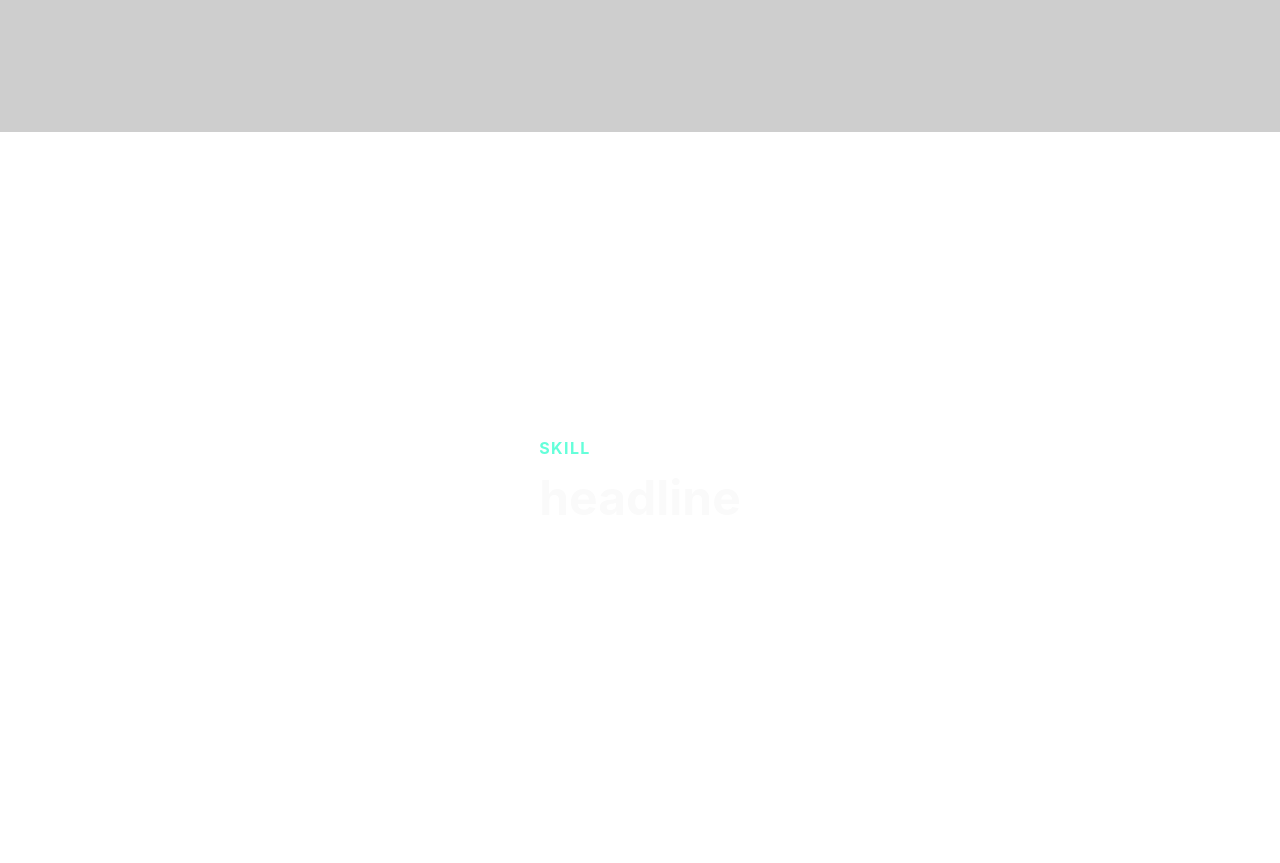
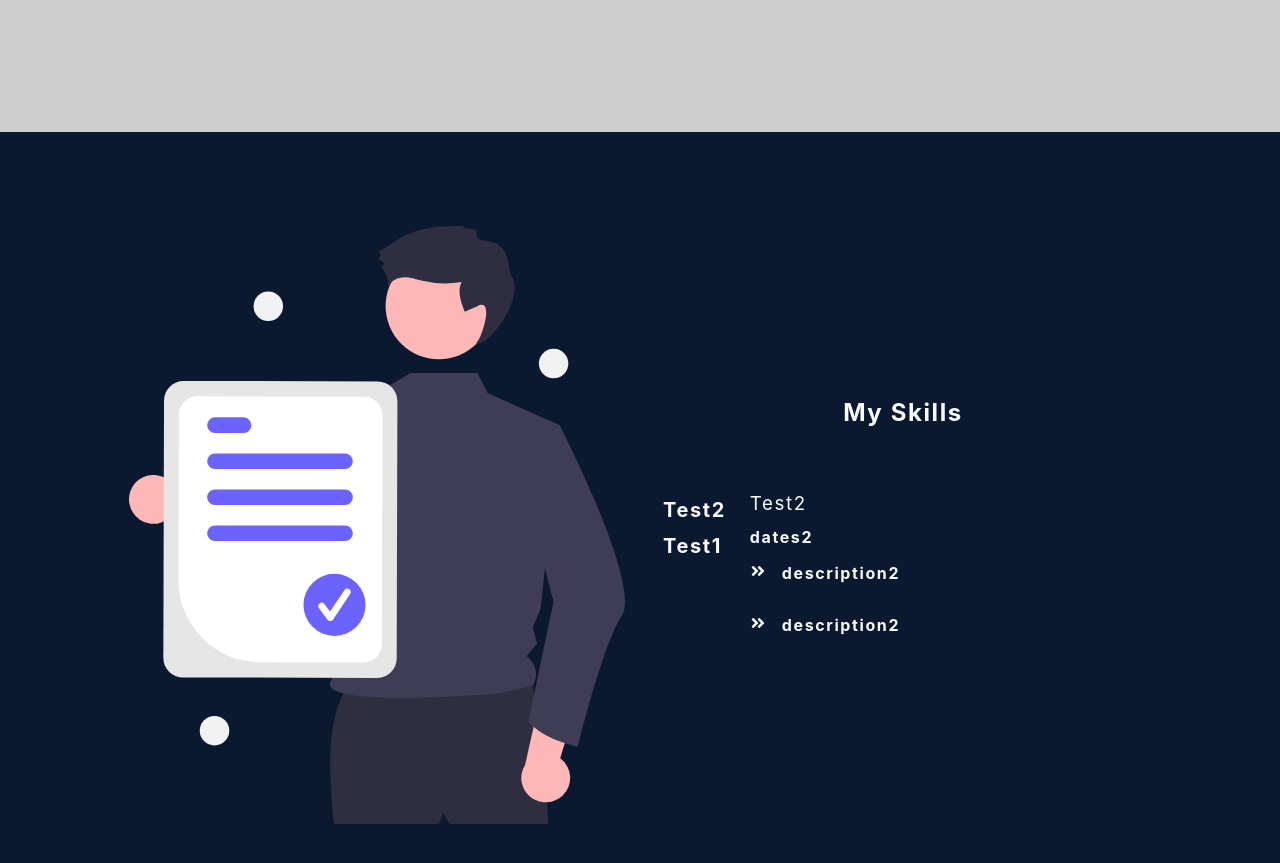
Before and after one commit to Maciejlys/portfolio, a React (Create React App) app: page / in a window 1280 px wide. Shown: the part 2300-3163 px from the top of the page. Built offline with nearby package versions, Linux system fonts and the light colour scheme.

Commit message:
skill section and skill tabs started

```diff
--- a/src/sectionData/sectionData.ts
+++ b/src/Data/sectionData/sectionData.ts
@@ -36,16 +36,18 @@ export const about = {
   darkText: false,
 };
 
-export const experiance = {
-  id: "experiance",
+export const experience = {
+  id: "experience",
   lightBg: true,
   lightText: false,
   topLine: "",
-  headLine: "My experiance",
+  headLine: "My experience",
   description: [
-    "I have no prior experiance in comericial projects," +
-      "but what I lack in professional experiance I make up " +
+    "I have no prior experience in comericial projects, " +
+      "but what I lack in professional experience I make up " +
       "with my enthusiasm and drive to learn.",
+    "Right now I am focusing on learning frontend development as much as I can in " +
+      "my free time",
   ],
   buttonLabel: "button",
   imgStart: true,
--- /dev/null
+++ b/src/Data/skillsData/skillsData.ts
@@ -0,0 +1,21 @@
+export interface SkillProps {
+  order: number;
+  title: string;
+  dates: string;
+  description: string[];
+}
+
+export const skills: SkillProps[] = [
+  {
+    order: 2,
+    title: "test2",
+    dates: "dates2",
+    description: ["description2", "description2"],
+  },
+  {
+    order: 1,
+    title: "test1",
+    dates: "dates1",
+    description: ["description1", "description1"],
+  },
+];
--- a/src/Pages/Home.tsx
+++ b/src/Pages/Home.tsx
@@ -3,7 +3,7 @@ import MobileBar from "../components/MobileBar";
 import Navbar from "../components/Navbar";
 import HeroSection from "../components/HeroSection";
 import Section from "../components/Section";
-import { about, experiance } from "../sectionData/sectionData";
+import { about, experience } from "../Data/sectionData/sectionData";
 import SkillsSection from "../components/SkillsSection";
 
 export interface NavProps {
@@ -23,7 +23,7 @@ export const Home = () => {
       <MobileBar isOpen={isOpen} toggleMenu={toggleMenu} />
       <HeroSection />
       <Section {...about} />
-      <Section {...experiance} />
+      <Section {...experience} />
       <SkillsSection />
     </>
   );
--- a/src/components/HeroSection/HeroElements.tsx
+++ b/src/components/HeroSection/HeroElements.tsx
@@ -51,7 +51,7 @@ export const HeroH1 = styled.h1`
   }
 
   @media screen and (max-width: 480px) {
-    font-size: 36px;
+    font-size: 26px;
   }
 `;
 
@@ -65,7 +65,7 @@ export const HeroH2 = styled.h2`
   }
 
   @media screen and (max-width: 480px) {
-    font-size: 36px;
+    font-size: 20px;
   }
 `;
 
@@ -97,6 +97,6 @@ export const HeroP = styled.p`
   }
 
   @media screen and (max-width: 480px) {
-    font-size: 12px;
+    font-size: 10px;
   }
 `;
--- a/src/components/Section/SectionElements.tsx
+++ b/src/components/Section/SectionElements.tsx
@@ -84,8 +84,12 @@ export const Heading = styled.h1<HeadingProps>`
   font-weight: 700;
   color: ${({ lightText }) => (lightText ? "#f7f8fa" : "#010606")};
 
+  @media screen and (max-width: 768px) {
+    font-size: 40px;
+  }
+
   @media screen and (max-width: 480px) {
-    font-size: 32px;
+    font-size: 26px;
   }
 `;
 
@@ -99,6 +103,14 @@ export const Subtitle = styled.p<SubtitleProps>`
   font-size: 18px;
   line-height: 24px;
   color: ${({ darkText }) => (darkText ? "#010606" : "#f7f8fa")};
+
+  @media screen and (max-width: 768px) {
+    font-size: 16px;
+  }
+
+  @media screen and (max-width: 480px) {
+    font-size: 12px;
+  }
 `;
 
 export const BtnWrapper = styled.div`
@@ -110,6 +122,9 @@ export const BtnWrapper = styled.div`
 export const ImgWrapper = styled.div`
   max-width: 555px;
   height: 100%;
+  @media screen and (max-width: 768px) {
+    max-width: 450px;
+  }
 `;
 
 export const Img = styled.img`
--- a/src/components/SkillsSection/SkillsElements.tsx
+++ b/src/components/SkillsSection/SkillsElements.tsx
@@ -2,7 +2,7 @@ import styled from "styled-components";
 
 export const SkillSectionContainer = styled.div`
   color: #fff;
-  background-color: "#0a192f";
+  background-color: #0a192f;
   font-weight: bold;
   @media screen and (max-width: 768px) {
     padding: 100px 0;
@@ -28,13 +28,25 @@ export const SkillSectionRow = styled.div`
   display: grid;
   grid-auto-columns: minmax(auto, 1fr);
   align-items: center;
-  grid-template-areas: "col1";
+  grid-template-areas: "col1 col2";
+
+  grid-template-areas: "col2 col1";
+
+  @media screen and (max-width: 768px) {
+    grid-template-areas: "col1 col1" "col2 col2";
+  }
 `;
 
 export const SkillColumn1 = styled.div`
   margin-bottom: 15px;
   padding: 0 15px;
   grid-area: col1;
+`;
+
+export const SkillColumn2 = styled.div`
+  margin: 15px 0;
+  padding: 0 15px;
+  grid-area: col2;
 `;
 
 export const SkillTextWrapper = styled.div`
@@ -58,7 +70,7 @@ export const SkillHeading = styled.h1`
   font-size: 48px;
   line-height: 1.1;
   font-weight: 700;
-  color: "#f7f8fa";
+  color: #f7f8fa;
 
   @media screen and (max-width: 480px) {
     font-size: 32px;
@@ -70,5 +82,5 @@ export const SkillSubtitle = styled.p`
   margin-bottom: 35px;
   font-size: 18px;
   line-height: 24px;
-  color: "#f7f8fa";
+  color: #f7f8fa;
 `;
--- a/src/components/SkillsSection/index.tsx
+++ b/src/components/SkillsSection/index.tsx
@@ -1,14 +1,19 @@
 import React from "react";
+import { importFromPublic } from "../../utils/publicImportUtil";
 import {
   FadeInWhenVisible,
   OnHoverScaleWithTopMotion,
 } from "../FramerAnimations/Motions";
+import { Img, ImgWrapper } from "../Section/SectionElements";
+import { SklillTabs } from "../SkillsTabs";
 import {
   SkillColumn1,
+  SkillColumn2,
   SkillHeading,
   SkillSectionContainer,
   SkillSectionRow,
   SkillSectionWrapper,
+  SkillSubtitle,
   SkillTextWrapper,
   SkillTopLine,
 } from "./SkillsElements";
@@ -22,12 +27,19 @@ const SkillsSection: React.FC = () => {
             <SkillSectionRow>
               <SkillColumn1>
                 <OnHoverScaleWithTopMotion>
-                  <SkillTextWrapper>
-                    <SkillTopLine>skill</SkillTopLine>
-                    <SkillHeading>headline</SkillHeading>
-                  </SkillTextWrapper>
+                  <SklillTabs />
                 </OnHoverScaleWithTopMotion>
               </SkillColumn1>
+              <SkillColumn2>
+                <OnHoverScaleWithTopMotion>
+                  <ImgWrapper>
+                    <Img
+                      src={importFromPublic("assets/svg/skills.svg")}
+                      alt="skills"
+                    />
+                  </ImgWrapper>
+                </OnHoverScaleWithTopMotion>
+              </SkillColumn2>
             </SkillSectionRow>
           </SkillSectionWrapper>
         </FadeInWhenVisible>
--- /dev/null
+++ b/src/components/SkillsTabs/SkillTabsElements.tsx
@@ -0,0 +1,57 @@
+import styled from "styled-components";
+
+export const SkillContainer = styled.div`
+  h1,
+  h2,
+  h3,
+  h4 {
+    letter-spacing: 0.1rem;
+    text-transform: capitalize;
+    line-height: 1.25;
+    margin-bottom: 0.75rem;
+  }
+`;
+export const Title = styled.div`
+  margin-bottom: 4rem;
+  text-align: center;
+`;
+export const SkillH2 = styled.h2``;
+export const SkillWrapper = styled.div`
+  display: flex;
+  gap: 1rem;
+`;
+export const SkillButtonWrapper = styled.div`
+  display: flex;
+  flex-direction: column;
+  justify-content: flex-start;
+  margin-bottom: 4rem;
+  flex-wrap: wrap;
+`;
+export const SkillButton = styled.div`
+  background: transparent;
+  border-color: transparent;
+  text-transform: capitalize;
+  font-size: 1.25rem;
+  letter-spacing: 0.1rem;
+  margin: 0 0.5rem;
+  cursor: pointer;
+  padding: 0.5rem 0;
+  line-height: 1;
+  outline-color: hsl(186, 100%, 94%);
+  :hover {
+    color: #2caeba;
+  }
+`;
+export const SkillInfo = styled.div``;
+export const SkillH3 = styled.h3`
+  font-weight: 400;
+`;
+export const SkillP = styled.p`
+  letter-spacing: 0.1rem;
+`;
+export const Description = styled.div`
+  padding: 1rem 0;
+  display: flex;
+  flex-direction: row;
+  gap: 1rem;
+`;
--- /dev/null
+++ b/src/components/SkillsTabs/index.tsx
@@ -0,0 +1,53 @@
+import React, { useState } from "react";
+import { SkillProps, skills } from "../../Data/skillsData/skillsData";
+import { FaAngleDoubleRight } from "react-icons/fa";
+import {
+  Description,
+  SkillButton,
+  SkillButtonWrapper,
+  SkillContainer,
+  SkillH2,
+  SkillH3,
+  SkillInfo,
+  SkillP,
+  SkillWrapper,
+  Title,
+} from "./SkillTabsElements";
+
+interface SklillTabs {}
+
+export const SklillTabs: React.FC<SklillTabs> = () => {
+  const [allSkills, setSkills] = useState<SkillProps[]>(skills);
+  const [value, setValue] = useState(0);
+  const { dates, description, title } = skills[value];
+  return (
+    <>
+      <SkillContainer>
+        <Title>
+          <SkillH2>My skills</SkillH2>
+        </Title>
+        <SkillWrapper>
+          <SkillButtonWrapper>
+            {skills.map((item, index) => (
+              <SkillButton key={index} onClick={() => setValue(index)}>
+                {item.title}
+              </SkillButton>
+            ))}
+          </SkillButtonWrapper>
+          <SkillInfo>
+            <SkillH3>{title}</SkillH3>
+            <SkillP>{dates}</SkillP>
+            {description.map((line, index) => (
+              <Description>
+                <FaAngleDoubleRight></FaAngleDoubleRight>
+                <SkillP>{line}</SkillP>
+              </Description>
+            ))}
+          </SkillInfo>
+        </SkillWrapper>
+      </SkillContainer>
+    </>
+  );
+};
+
+export default SklillTabs;
--- a/src/nav-links.ts
+++ b/src/nav-links.ts
@@ -10,7 +10,7 @@ export const navigationLinks = [
   },
   {
     title: "Experience",
-    link: "experiance",
+    link: "experience",
   },
   {
     title: "Skills",
```
Also changed, not shown: public/assets/svg/skills.svg (added).
